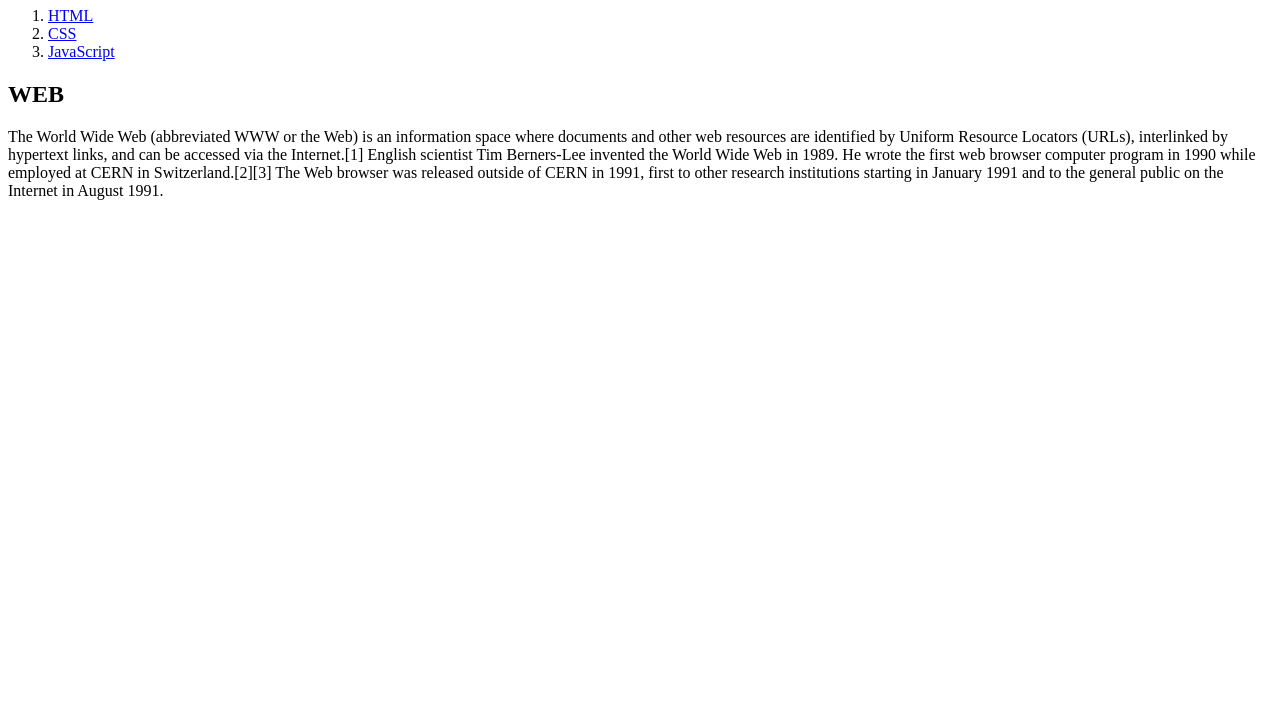
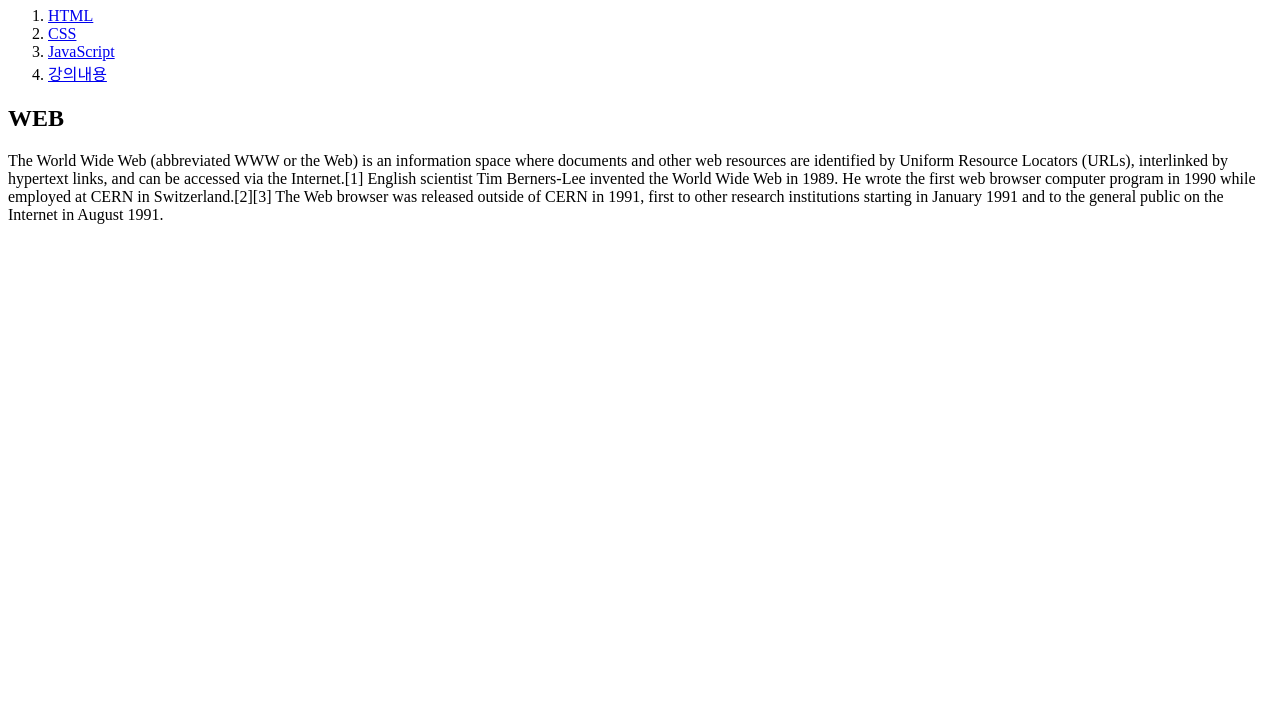
Before and after one commit to qhrud4642/web1, a plain HTML site: page index.html in a window 1280 px wide. Shown: the part 73-800 px from the top of the page. Drawn offline with Linux system fonts and the light colour scheme.

Commit message:
Update index.html

```diff
--- a/index.html
+++ b/index.html
@@ -10,6 +10,7 @@
     <li><a href="1.html">HTML</a></li>
     <li><a href="2.html">CSS</a></li>
     <li><a href="3.html">JavaScript</a></li>
+    <li><a href="4.html">강의내용</a></li>
   </ol>
   <h2>WEB</h2>
   <p>The World Wide Web (abbreviated WWW or the Web) is an information space where documents and other web resources are identified by Uniform Resource Locators (URLs), interlinked by hypertext links, and can be accessed via the Internet.[1] English scientist Tim Berners-Lee invented the World Wide Web in 1989. He wrote the first web browser computer program in 1990 while employed at CERN in Switzerland.[2][3] The Web browser was released outside of CERN in 1991, first to other research institutions starting in January 1991 and to the general public on the Internet in August 1991.
```
